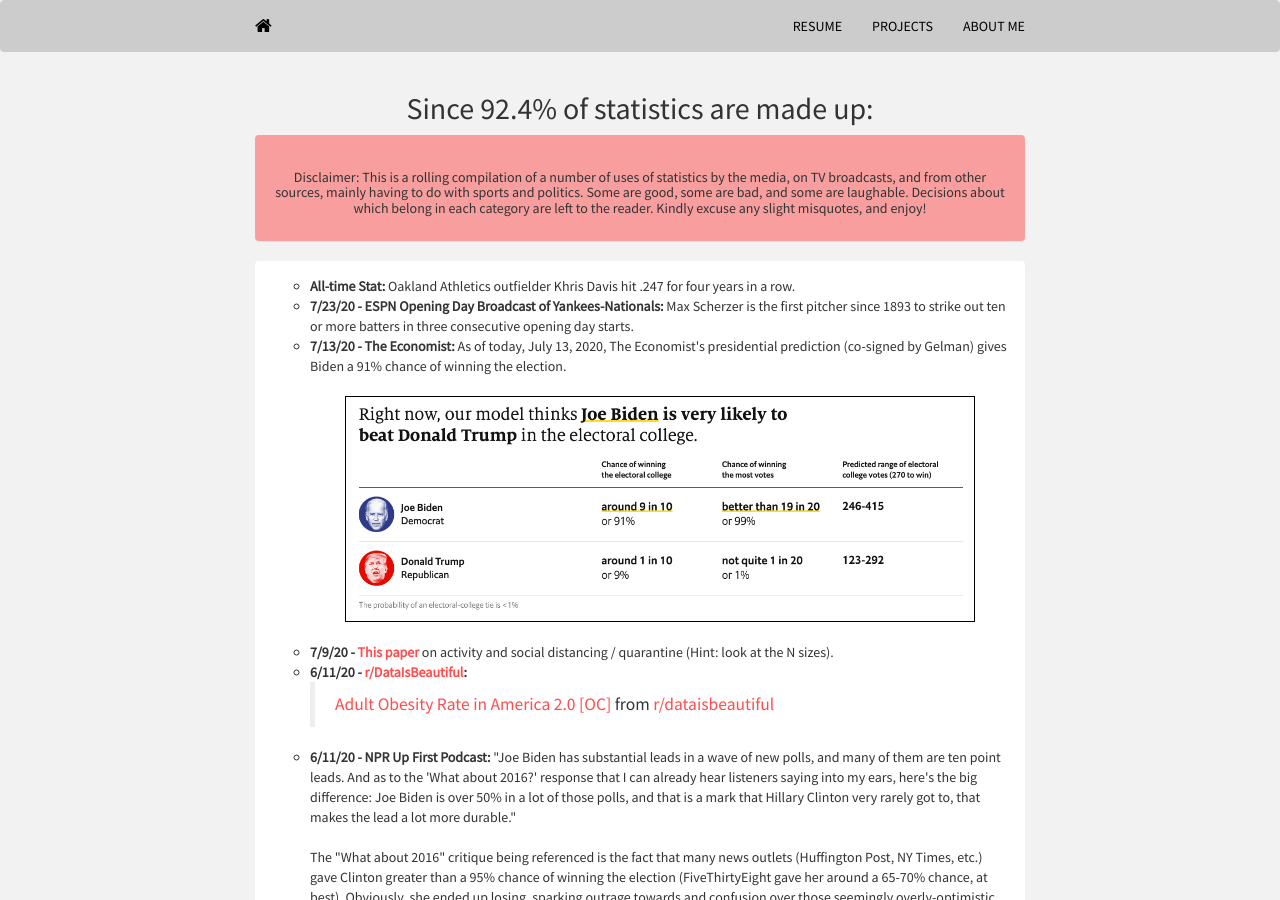
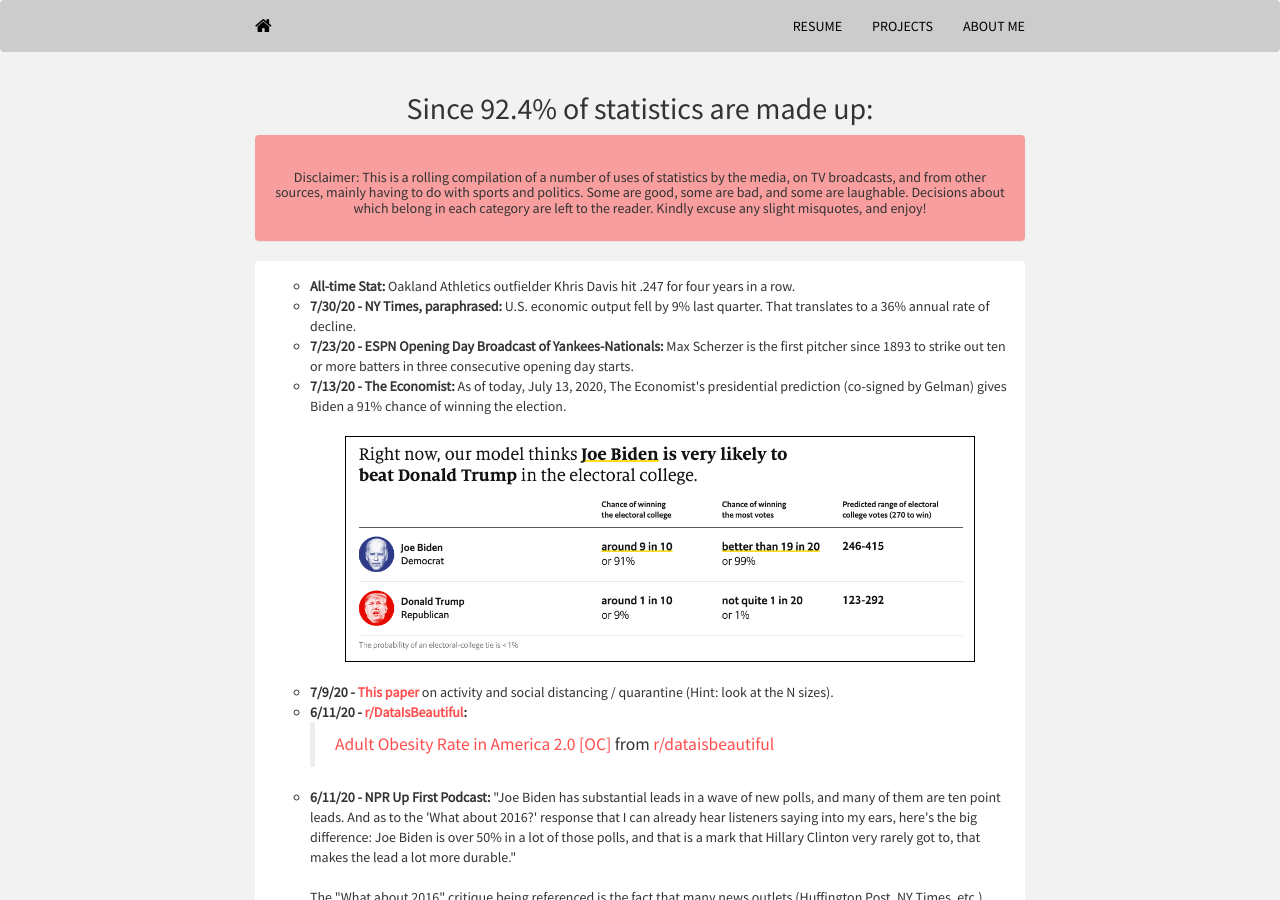
Before and after one commit to mrkaye97/mrkaye97.github.io, a Jekyll site: the page built from stats.html, in a window 1280 px wide and 900 px high. Built offline with Jekyll 4.4.1, drawn with Linux system fonts in a browser that asks for light colours; nearby versions of some CDN libraries; comment, search, counter and statistics services are not loaded.

Commit message:
Update stats.html

```diff
--- a/stats.html
+++ b/stats.html
@@ -32,6 +32,7 @@ Title: Random Stuff
 	    		<div class="panel-body">
 					<ul style="list-style-type:circle">
 					  <li><b>All-time Stat:</b> Oakland Athletics outfielder Khris Davis hit .247 for four years in a row.
+					  <li><b>7/30/20 - NY Times, paraphrased:</b> U.S. economic output fell by 9% last quarter. That translates to a 36% annual rate of decline.
 					  <li><b>7/23/20 - ESPN Opening Day Broadcast of Yankees-Nationals:</b> Max Scherzer is the first pitcher since 1893 to strike out ten or more batters in three consecutive opening day starts.
 					  <li><b>7/13/20 - The Economist:</b> As of today, July 13, 2020, The Economist's presidential prediction (co-signed by Gelman) gives Biden a 91% chance of winning the election. <br><br>
 
```
